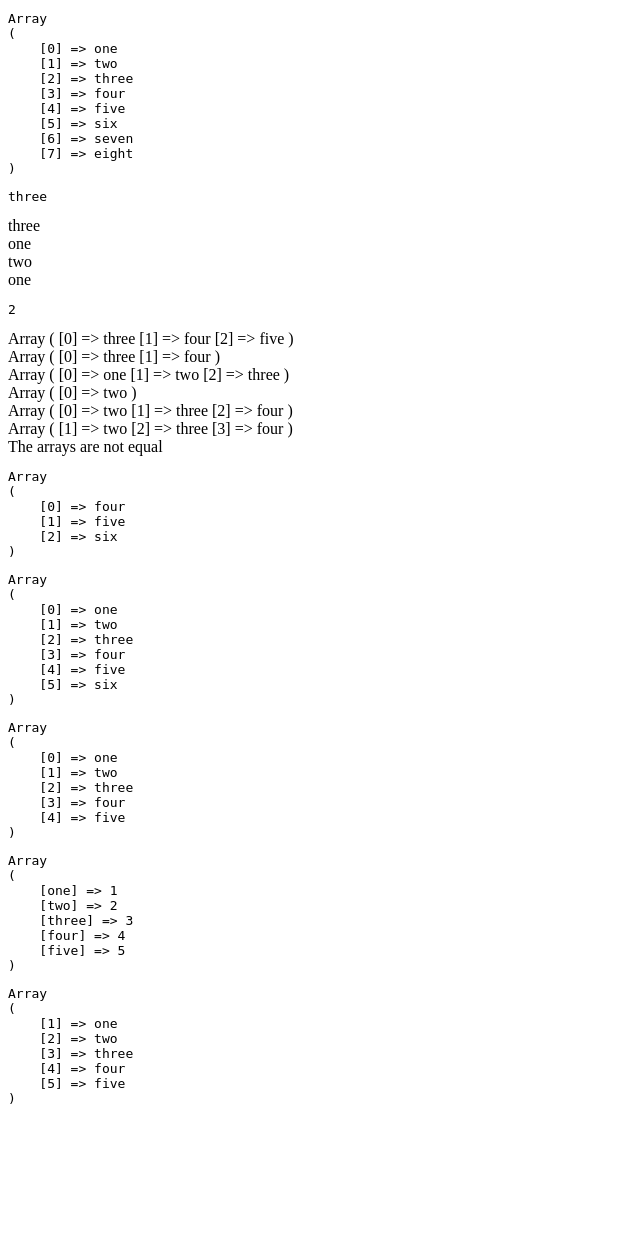
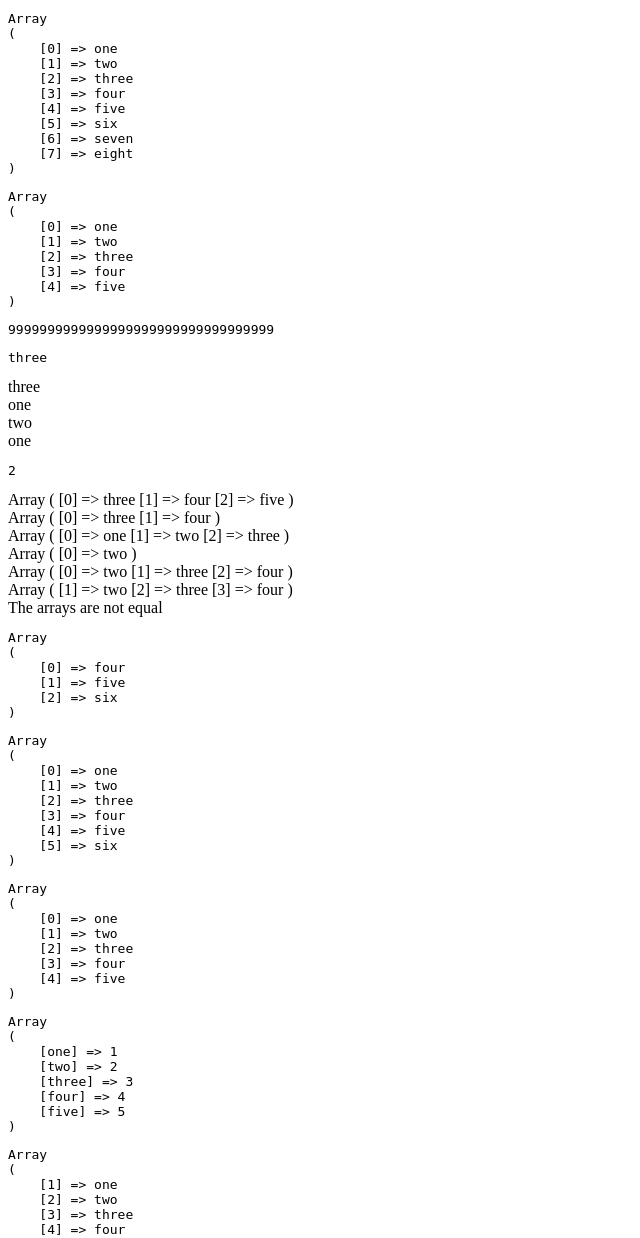
Before and after one commit to hiyongz/PHPNotes, a PHP site: page / in a window 1280 px wide. Shown: the part 1075-2313 px from the top of the page, without its empty margins (0-640 px from the left). Before the commit the page ends 2179 px from the top, so only its background shows below. Run offline with PHP 8.4, Linux system fonts and the light colour scheme.

Commit message:
update string array notes

```diff
--- a/10_array/index.php
+++ b/10_array/index.php
@@ -77,6 +77,19 @@ array_push($array1, 'six', 'seven');
 $array1[] = 'eight';
 echo "<pre>";
 print_r($array1);
+echo "</pre>";
+
+/* array_merge */
+$array1 = ['one', 'two', 'three'];
+$array2 = ['four', 'five'];
+$array3 = array_merge($array1, $array2);
+$array1[] = 'eight';
+echo "<pre>";
+print_r($array3);
+echo "</pre>";
+
+echo "<pre>";
+print_r("9999999999999999999999999999999999");
 echo "</pre>";
 
 /* end */
```
Also changed, not shown: 08_strings/index.php (+10 -0 lines).
